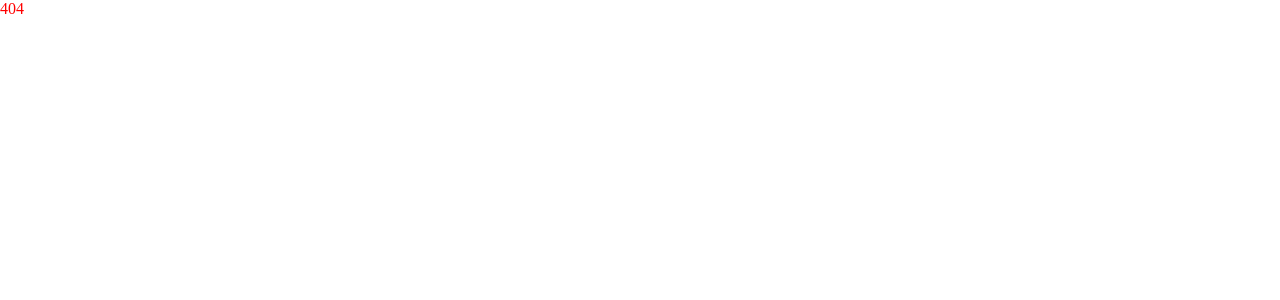
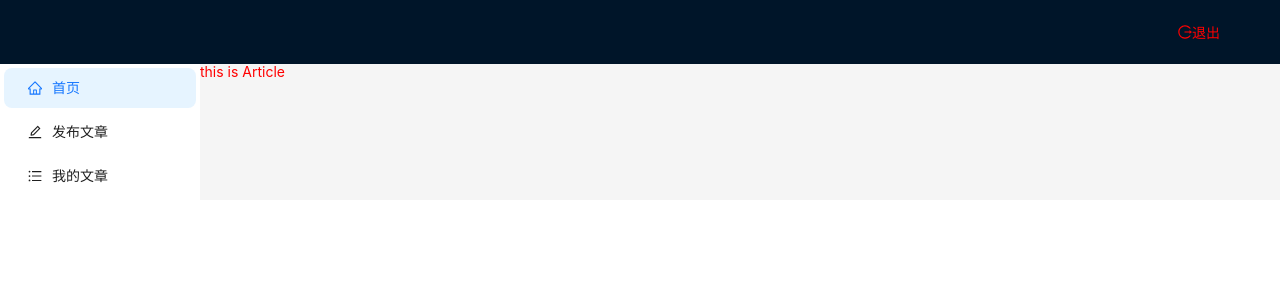
Before and after one commit to yaojiqunaer/react-study, a React (Create React App) app: page /article in a window 1280 px wide. Shown: the top 300 px of the page. Built offline with nearby package versions, Linux system fonts and the light colour scheme; no server answers; sample sign-in values are in the browser's storage.

Commit message:
add children routers and user info.

```diff
--- /dev/null
+++ b/src/pages/Article/index.jsx
@@ -0,0 +1,5 @@
+const Article = () => {
+    return <div>this is Article</div>
+}
+
+export default Article
--- /dev/null
+++ b/src/pages/Home/index.jsx
@@ -0,0 +1,5 @@
+const Home = () => {
+    return <div>this is Home</div>
+}
+
+export default Home
--- a/src/pages/Layout/index.jsx
+++ b/src/pages/Layout/index.jsx
@@ -1,7 +1,108 @@
-const Layout = () => {
-    return (
-        <div>this is Layout</div>
-    )
+import React, { useEffect } from 'react'
+import {
+  HomeOutlined,
+  UnorderedListOutlined,
+  EditOutlined,
+  LogoutOutlined
+} from '@ant-design/icons'
+import { Layout, Menu, Popconfirm, theme } from 'antd'
+import 'normalize.css'
+import './index.scss'
+import { Outlet, useNavigate } from 'react-router-dom'
+import { useDispatch, useSelector } from 'react-redux'
+import { getUserApi } from '@/store/modules/user'
+
+const { Header, Sider } = Layout
+
+const leftNav = [
+  {
+    key: '/',
+    label: '首页',
+    icon: <HomeOutlined />,
+    path: '/',
+  },
+  {
+    key: '/publish',
+    label: '发布文章',
+    icon: <EditOutlined />,
+    path: '/publish',
+  },
+  {
+    key: '/article',
+    label: '我的文章',
+    icon: <UnorderedListOutlined />,
+    path: '/article',
+  }
+]
+
+const GlobalLayout = () => {
+  const {
+    token: { colorBgContainer, borderRadiusLG },
+  } = theme.useToken()
+
+  const navigate = useNavigate()
+
+  const dispatch = useDispatch()
+  useEffect(() => {
+    dispatch(getUserApi())
+  }, [dispatch])
+  const conUser = useSelector(state => state.user.currentUser.name)
+
+  function jumpNav(item) {
+    navigate(item.key)
+  }
+
+  return (
+    <Layout>
+      <Header
+        style={{
+          display: 'flex',
+          alignItems: 'center',
+        }}
+      >
+        <div className='demo-logo' />
+        <div className='user-info'>
+          <span  className='user-name' >{conUser}</span>
+          <span className='user-logout'>
+            <Popconfirm
+              title="确认退出？"
+              onText='退出'
+              cancelText='取消'
+            >
+              <LogoutOutlined />退出
+            </Popconfirm>
+          </span>
+        </div>
+      </Header>
+      <Layout>
+        <Sider
+          width={200}
+          style={{
+            background: colorBgContainer,
+          }}
+        >
+          <Menu
+            mode='inline'
+            defaultSelectedKeys={['/']}
+            defaultOpenKeys={['/']}
+            onClick={jumpNav}
+            style={{
+              height: '100%',
+              borderRight: 0,
+            }}
+            items={leftNav}
+          />
+        </Sider>
+        <Layout
+          style={{
+            padding: '20',
+          }}
+        >
+          <Outlet />
+        </Layout>
+      </Layout>
+    </Layout>
+  )
 }
 
-export default Layout
+export default GlobalLayout
--- /dev/null
+++ b/src/pages/Layout/index.scss
@@ -0,0 +1,12 @@
+.user-info {
+    color: #fff;
+    margin-left: auto;
+    padding: 10px;
+    .user-name {
+        font-size: 18px;
+        margin-right: 10px;
+    }
+    .user-logout {
+        color: red;
+    }
+}
--- /dev/null
+++ b/src/pages/Publish/index.jsx
@@ -0,0 +1,5 @@
+const Publish = () => {
+    return <div>this is Publish</div>
+}
+
+export default Publish
--- a/src/router/index.jsx
+++ b/src/router/index.jsx
@@ -1,12 +1,29 @@
 import { createBrowserRouter } from 'react-router-dom'
-import Layout from '@/pages/Layout'
+import GlobalLayout from '@/pages/Layout'
 import Login from '@/pages/Login'
+import Home from '@/pages/Home'
+import Article from '@/pages/Article'
+import Publish from '@/pages/Publish'
 import { AuthInterceptor } from '@/components/AuthInterceptor'
 
 const GlobalRouter = createBrowserRouter([
     {
         path: '/',
-        element: <AuthInterceptor> <Layout /> </AuthInterceptor>,
+        element: <AuthInterceptor> <GlobalLayout /> </AuthInterceptor>,
+        children: [
+            {
+                index: true,
+                element: <Home />,
+            },
+            {
+                path: 'article',
+                element: <Article />,
+            },
+            {
+                path: 'publish',
+                element: <Publish />,
+            }
+        ],
     },
     {
         path: '/login',
--- a/src/store/modules/user.jsx
+++ b/src/store/modules/user.jsx
@@ -7,12 +7,16 @@ const userStore = createSlice({
     // state
     initialState: {
         token: '',
+        currentUser: {},
     },
     // action: sync update state
     reducers: {
         setToken: (state, action) => {
             state.token = getToken()
             _setToken(action.payload)
+        },
+        setUser: (state, action) => {
+            state.currentUser = action.payload
         },
     },
 })
@@ -26,10 +30,23 @@ const loginApi = (loginData) => {
     }
 }
 
-const { setToken } = userStore.actions
+const getUserApi = () => {
+    return async (dispatch) => {
+        await request.get('/users/1').then(res => {
+            dispatch(setUser(res))
+        })
+    }
+}
+
+const { setToken, setUser } = userStore.actions
 
 const userReducer = userStore.reducer
 
-export { loginApi, setToken }
+export {
+    loginApi,
+    getUserApi,
+    setToken,
+    setUser
+}
 
 export default userReducer
```
